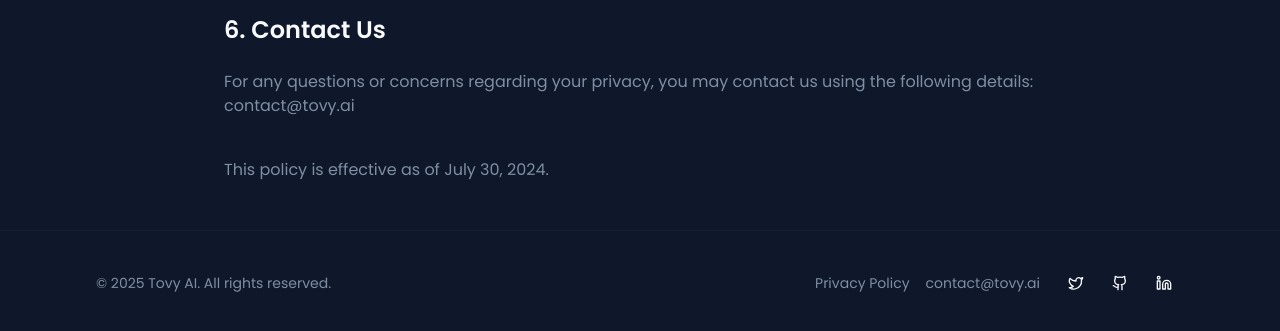
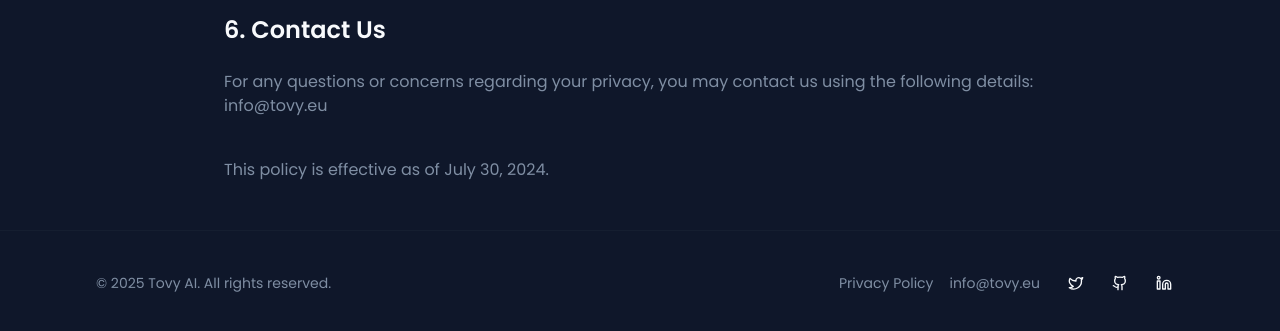
Before and after one commit to tovy-eu/tovy.eu-website, a Next.js app: page /privacy-policy in a window 1280 px wide. Shown: the part 1335-1666 px from the top of the page. Built offline with nearby package versions, Linux system fonts and the light colour scheme.

Commit message:
change the website's email adress into info@tovy.eu

```diff
--- a/src/app/privacy-policy/page.tsx
+++ b/src/app/privacy-policy/page.tsx
@@ -55,7 +55,7 @@ export default function PrivacyPolicyPage() {
 
         <h2 className="text-2xl font-semibold text-foreground pt-4">6. Contact Us</h2>
         <p>
-          For any questions or concerns regarding your privacy, you may contact us using the following details: contact@tovy.ai
+          For any questions or concerns regarding your privacy, you may contact us using the following details: info@tovy.eu
         </p>
 
         <p className="pt-4">This policy is effective as of July 30, 2024.</p>
--- a/src/components/layout/footer.tsx
+++ b/src/components/layout/footer.tsx
@@ -15,8 +15,8 @@ export function Footer() {
           <Link href="/privacy-policy" className="text-sm text-muted-foreground hover:text-primary">
             Privacy Policy
           </Link>
-          <Link href="mailto:contact@tovy.ai" className="text-sm text-muted-foreground hover:text-primary">
-            contact@tovy.ai
+          <Link href="mailto:info@tovy.eu" className="text-sm text-muted-foreground hover:text-primary">
+            info@tovy.eu
           </Link>
           <div className="flex items-center gap-1">
             <Button variant="ghost" size="icon" asChild>
```
